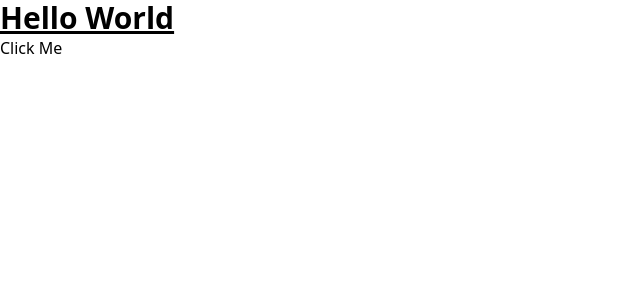
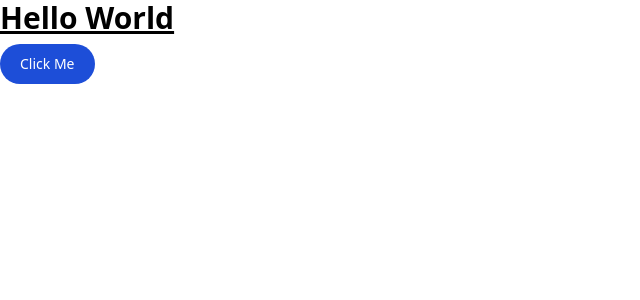
Before and after one commit to Jason-CKY/fastapi-htmx-example, a FastAPI app: page / in a window 1280 px wide. Shown: the top 300 px of the page, without its empty margins (0-640 px from the left). Run offline with FastAPI, Linux system fonts and the light colour scheme; some libraries are stand-ins or nearby versions.

Commit message:
Added button

```diff
--- a/app/static/output.css
+++ b/app/static/output.css
@@ -534,9 +534,44 @@ video {
   --tw-backdrop-sepia:  ;
 }
 
-.text-xl {
-  font-size: 1.25rem;
-  line-height: 1.75rem;
+.mb-2 {
+  margin-bottom: 0.5rem;
+}
+
+.mr-2 {
+  margin-right: 0.5rem;
+}
+
+.flex-col {
+  flex-direction: column;
+}
+
+.rounded-full {
+  border-radius: 9999px;
+}
+
+.bg-blue-700 {
+  --tw-bg-opacity: 1;
+  background-color: rgb(29 78 216 / var(--tw-bg-opacity));
+}
+
+.px-5 {
+  padding-left: 1.25rem;
+  padding-right: 1.25rem;
+}
+
+.py-2 {
+  padding-top: 0.5rem;
+  padding-bottom: 0.5rem;
+}
+
+.py-2\.5 {
+  padding-top: 0.625rem;
+  padding-bottom: 0.625rem;
+}
+
+.text-center {
+  text-align: center;
 }
 
 .text-3xl {
@@ -544,10 +579,62 @@ video {
   line-height: 2.25rem;
 }
 
+.text-sm {
+  font-size: 0.875rem;
+  line-height: 1.25rem;
+}
+
 .font-bold {
   font-weight: 700;
+}
+
+.font-medium {
+  font-weight: 500;
+}
+
+.text-white {
+  --tw-text-opacity: 1;
+  color: rgb(255 255 255 / var(--tw-text-opacity));
 }
 
 .underline {
   text-decoration-line: underline;
 }
+
+.hover\:bg-blue-800:hover {
+  --tw-bg-opacity: 1;
+  background-color: rgb(30 64 175 / var(--tw-bg-opacity));
+}
+
+.focus\:outline-none:focus {
+  outline: 2px solid transparent;
+  outline-offset: 2px;
+}
+
+.focus\:ring-4:focus {
+  --tw-ring-offset-shadow: var(--tw-ring-inset) 0 0 0 var(--tw-ring-offset-width) var(--tw-ring-offset-color);
+  --tw-ring-shadow: var(--tw-ring-inset) 0 0 0 calc(4px + var(--tw-ring-offset-width)) var(--tw-ring-color);
+  box-shadow: var(--tw-ring-offset-shadow), var(--tw-ring-shadow), var(--tw-shadow, 0 0 #0000);
+}
+
+.focus\:ring-blue-300:focus {
+  --tw-ring-opacity: 1;
+  --tw-ring-color: rgb(147 197 253 / var(--tw-ring-opacity));
+}
+
+@media (prefers-color-scheme: dark) {
+  .dark\:bg-blue-600 {
+    --tw-bg-opacity: 1;
+    background-color: rgb(37 99 235 / var(--tw-bg-opacity));
+  }
+
+  .dark\:hover\:bg-blue-700:hover {
+    --tw-bg-opacity: 1;
+    background-color: rgb(29 78 216 / var(--tw-bg-opacity));
+  }
+
+  .dark\:focus\:ring-blue-800:focus {
+    --tw-ring-opacity: 1;
+    --tw-ring-color: rgb(30 64 175 / var(--tw-ring-opacity));
+  }
+}
--- a/app/templates/index.html
+++ b/app/templates/index.html
@@ -7,11 +7,18 @@
     <link href="/static/output.css" rel="stylesheet">
 </head>
 <body>
-    <h1 class="text-3xl font-bold underline">
-        Hello World
-    </h1>
-    <button hx-post="/clicked" hx-swap="outerHTML">
-        Click Me
-    </button>
+    <div class="flex-col">
+        <h1 class="text-3xl font-bold underline mb-2">
+            Hello World
+        </h1>
+        <button
+            class="text-white bg-blue-700 hover:bg-blue-800 focus:outline-none focus:ring-4 focus:ring-blue-300 dark:bg-blue-600 dark:hover:bg-blue-700 dark:focus:ring-blue-800 font-medium rounded-full text-sm px-5 py-2.5 text-center mr-2 mb-2"
+            hx-post="/clicked"
+            hx-swap="outerHTML"
+        >
+            Click Me
+        </button>
+    </div>
+
 </body>
 </html>
```
